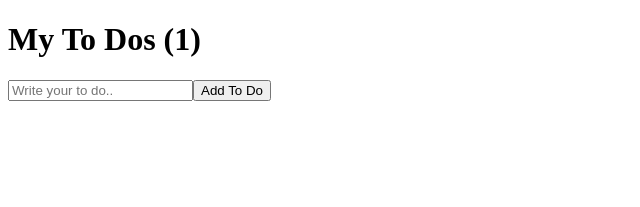
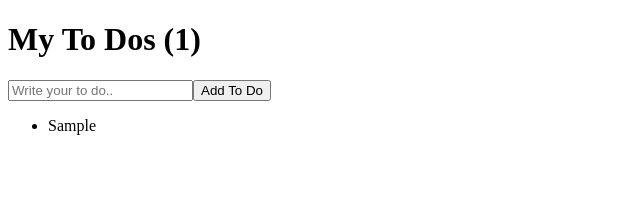
Before and after one commit to hwarak/movie-web-service, a React (Create React App) app: page / in a window 1280 px wide. Both pictures are taken after typing "Sample" into the empty fields and a click on the button "Add To Do". Shown: the top 207 px of the page, without its empty margins (0-640 px from the left). Built offline with nearby package versions, Linux system fonts and the light colour scheme.

Commit message:
todo 리스트 만들기 (2) : map을 사용해서 목록 출력해보기

```diff
--- a/src/App.js
+++ b/src/App.js
@@ -26,6 +26,11 @@ function App() {
         />
         <button>Add To Do</button>
       </form>
+      <ul>
+        {toDos.map((item, index) => (
+          <li key={index}>{item}</li>
+        ))}
+      </ul>
     </div>
   );
 }
```
